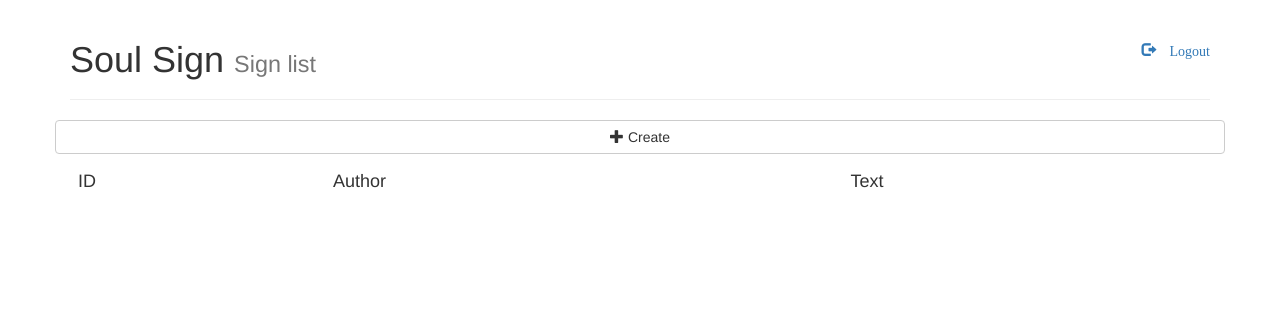
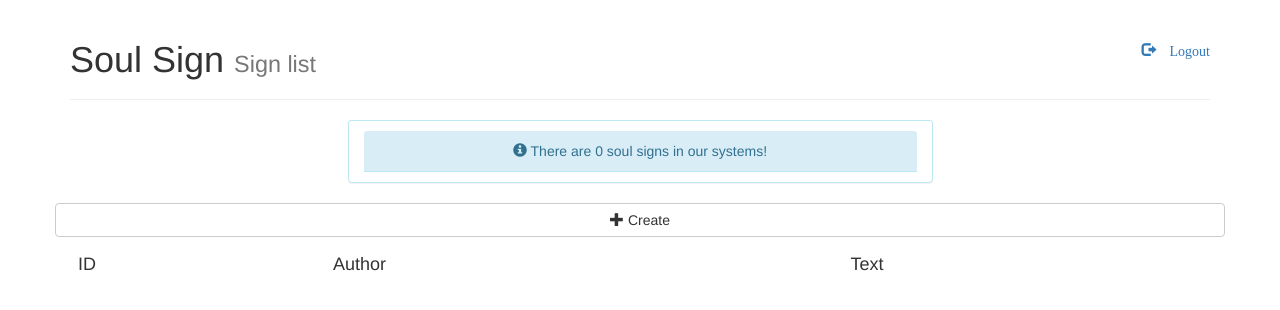
Before and after one commit to denisroldan/soul-sign, a Django app: page /sign/ in a window 1280 px wide. Shown: the top 310 px of the page. Run offline with Django 3.2, Linux system fonts and the light colour scheme; the visitor is signed in with stand-in values (Sample User, id 1); data that the repository does not hold is empty; parts of the project's set-up code (start-up, migrations or seed data) failed here and were passed over; some libraries are stand-ins or nearby versions.

Commit message:
Added a custom template tag.

```diff
--- a/sign/templates/sign_list.html
+++ b/sign/templates/sign_list.html
@@ -2,6 +2,7 @@
 {% block title %}Sign list{% endblock %}
 {% block header %}Sign list{% endblock %}
 {% block content %}
+    {% include 'includes/notice.html' %}
     <div class="row">
         <a href="{% url 'create_sign' %}">
             <button class="btn btn-block btn-default" type="button"><span class="glyphicon glyphicon-plus"></span> Create</button>
--- /dev/null
+++ b/sign/templatetags/signtags.py
@@ -0,0 +1,10 @@
+from django import template
+
+from sign.models import Sign
+
+register = template.Library()
+
+
+@register.simple_tag
+def get_soul_sign_hero_message():
+    return "There are {0} soul signs in our systems!".format(Sign.objects.all().count())
--- /dev/null
+++ b/templates/includes/notice.html
@@ -0,0 +1,8 @@
+{% load signtags %}
+<div class="row text-center">
+    <div class="panel panel-info col-md-6 col-md-offset-3 panel-heading">
+        <div class="panel-heading">
+            <span class="glyphicon glyphicon-info-sign"> </span> {% get_soul_sign_hero_message %}
+        </div>
+    </div>
+</div>
```
